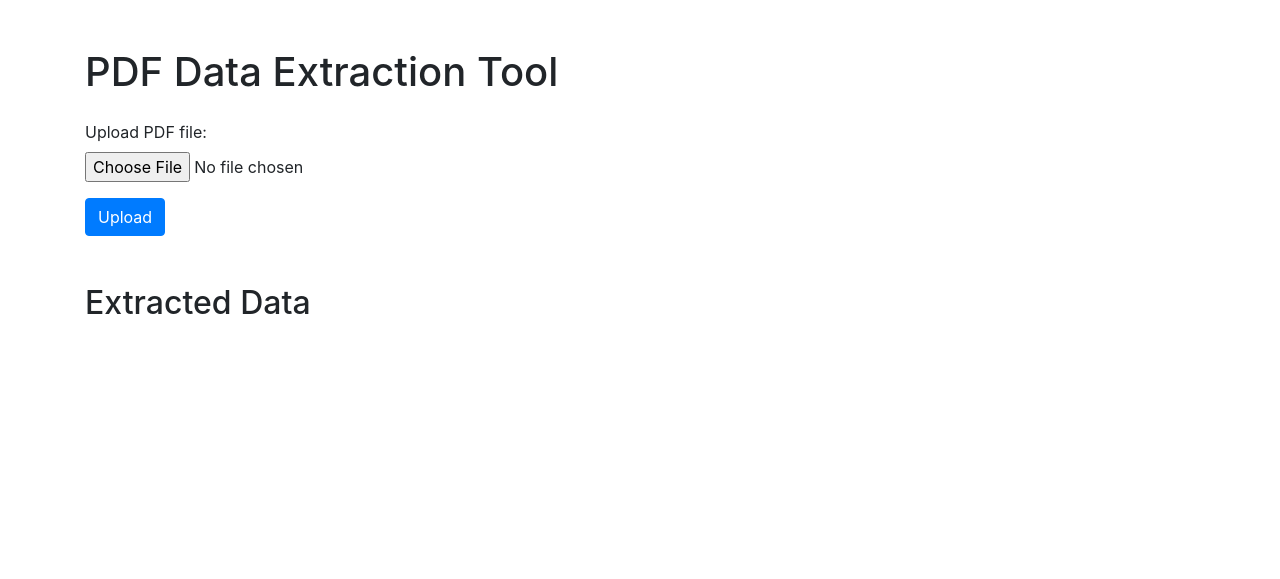
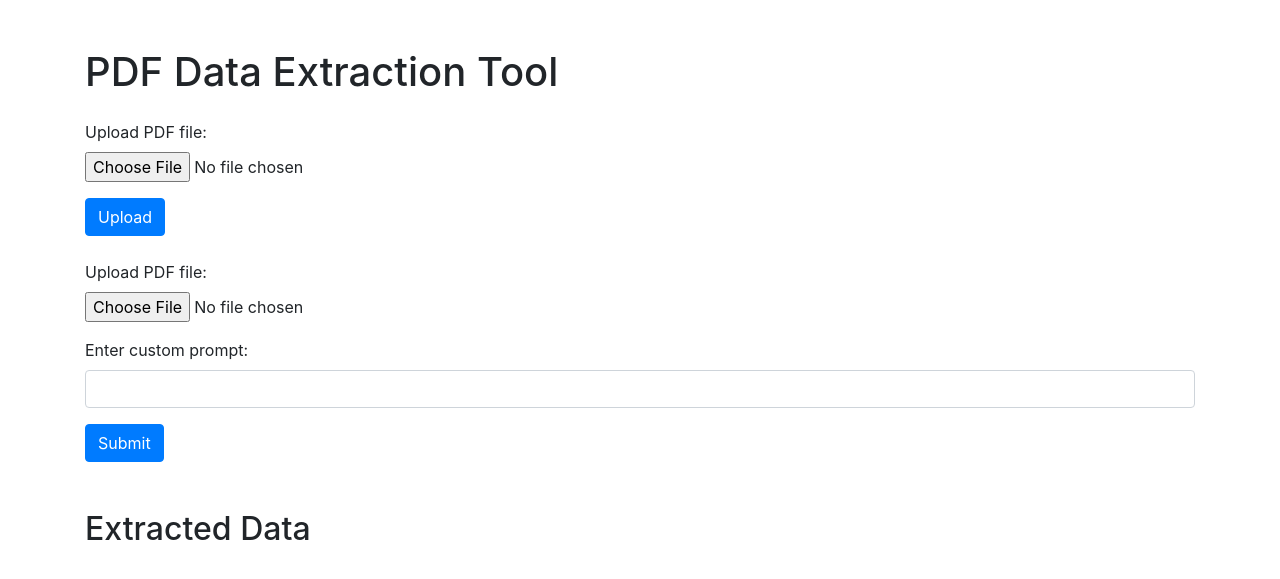
Before and after one commit to eswarchandravidyasagar/pdf-extraction-app, a Flask app: page / in a window 1280 px wide. Shown: the top 579 px of the page. Run offline with Flask 3, Linux system fonts and the light colour scheme; some libraries are stand-ins or nearby versions.

Commit message:
Add custom prompt input functionality to the application
* **README.md**
  - Add instructions for custom prompt input in natural language

* **app.py**
  - Add route to handle custom prompt input

* **templates/index.html**
  - Add form for custom prompt input
  - Update JavaScript to handle custom prompt form submission

* **extractor.py**
  - Add caching mechanism to store and reuse results for similar inputs
  - Update `extract_data_points` function to handle custom prompt input

```diff
--- a/app.py
+++ b/app.py
@@ -31,5 +31,23 @@ def upload_file():
         return jsonify(data_points)
     return 'Invalid file format'
 
+@app.route('/custom_prompt', methods=['POST'])
+def custom_prompt():
+    if 'file' not in request.files or 'prompt' not in request.form:
+        return 'No file or prompt part'
+    file = request.files['file']
+    prompt = request.form['prompt']
+    if file.filename == '':
+        return 'No selected file'
+    if file and allowed_file(file.filename):
+        filename = secure_filename(file.filename)
+        file_path = os.path.join(app.config['UPLOAD_FOLDER'], filename)
+        file.save(file_path)
+        text = extract_text(file_path)
+        preprocessed_text = preprocess_text(text)
+        data_points = extract_data_points(preprocessed_text, prompt)
+        return jsonify(data_points)
+    return 'Invalid file format'
+
 if __name__ == '__main__':
     app.run(debug=True)
--- a/extractor.py
+++ b/extractor.py
@@ -1,6 +1,10 @@
 import fitz  # PyMuPDF
 import openai
 import os
+import hashlib
+import json
+
+cache = {}
 
 # Function to extract text from PDF using PyMuPDF
 def extract_text(pdf_path):
@@ -18,11 +22,28 @@ def preprocess_text(text):
     return text
 
 # Function to use GPT-4 to identify and extract specific data points
-def extract_data_points(text):
+def extract_data_points(text, prompt=None):
     openai.api_key = os.getenv("OPENAI_API_KEY")
+    if prompt:
+        full_prompt = f"{prompt}: {text}"
+    else:
+        full_prompt = f"Extract specific data points from the following text: {text}"
+
+    # Create a unique hash for the prompt to use as a cache key
+    cache_key = hashlib.md5(full_prompt.encode()).hexdigest()
+
+    # Check if the result is already in the cache
+    if cache_key in cache:
+        return cache[cache_key]
+
     response = openai.Completion.create(
         engine="text-davinci-003",
-        prompt=f"Extract specific data points from the following text: {text}",
+        prompt=full_prompt,
         max_tokens=1000
     )
-    return response.choices[0].text.strip()
+    result = response.choices[0].text.strip()
+
+    # Store the result in the cache
+    cache[cache_key] = result
+
+    return result
--- a/templates/index.html
+++ b/templates/index.html
@@ -9,12 +9,23 @@
 <body>
     <div class="container">
         <h1 class="mt-5">PDF Data Extraction Tool</h1>
-        <form action="/upload" method="post" enctype="multipart/form-data" class="mt-4">
+        <form id="upload-form" action="/upload" method="post" enctype="multipart/form-data" class="mt-4">
             <div class="form-group">
                 <label for="file">Upload PDF file:</label>
                 <input type="file" class="form-control-file" id="file" name="file" required>
             </div>
             <button type="submit" class="btn btn-primary">Upload</button>
+        </form>
+        <form id="custom-prompt-form" action="/custom_prompt" method="post" enctype="multipart/form-data" class="mt-4">
+            <div class="form-group">
+                <label for="file">Upload PDF file:</label>
+                <input type="file" class="form-control-file" id="file" name="file" required>
+            </div>
+            <div class="form-group">
+                <label for="prompt">Enter custom prompt:</label>
+                <input type="text" class="form-control" id="prompt" name="prompt" required>
+            </div>
+            <button type="submit" class="btn btn-primary">Submit</button>
         </form>
         <div id="extracted-data" class="mt-5">
             <h2>Extracted Data</h2>
@@ -22,7 +33,7 @@
         </div>
     </div>
     <script>
-        document.querySelector('form').addEventListener('submit', function(event) {
+        document.getElementById('upload-form').addEventListener('submit', function(event) {
             event.preventDefault();
             const formData = new FormData(this);
             fetch('/upload', {
@@ -35,6 +46,20 @@
             })
             .catch(error => console.error('Error:', error));
         });
+
+        document.getElementById('custom-prompt-form').addEventListener('submit', function(event) {
+            event.preventDefault();
+            const formData = new FormData(this);
+            fetch('/custom_prompt', {
+                method: 'POST',
+                body: formData
+            })
+            .then(response => response.json())
+            .then(data => {
+                document.getElementById('data-output').textContent = JSON.stringify(data, null, 2);
+            })
+            .catch(error => console.error('Error:', error));
+        });
     </script>
 </body>
 </html>
```
Also changed, not shown: README.md.
